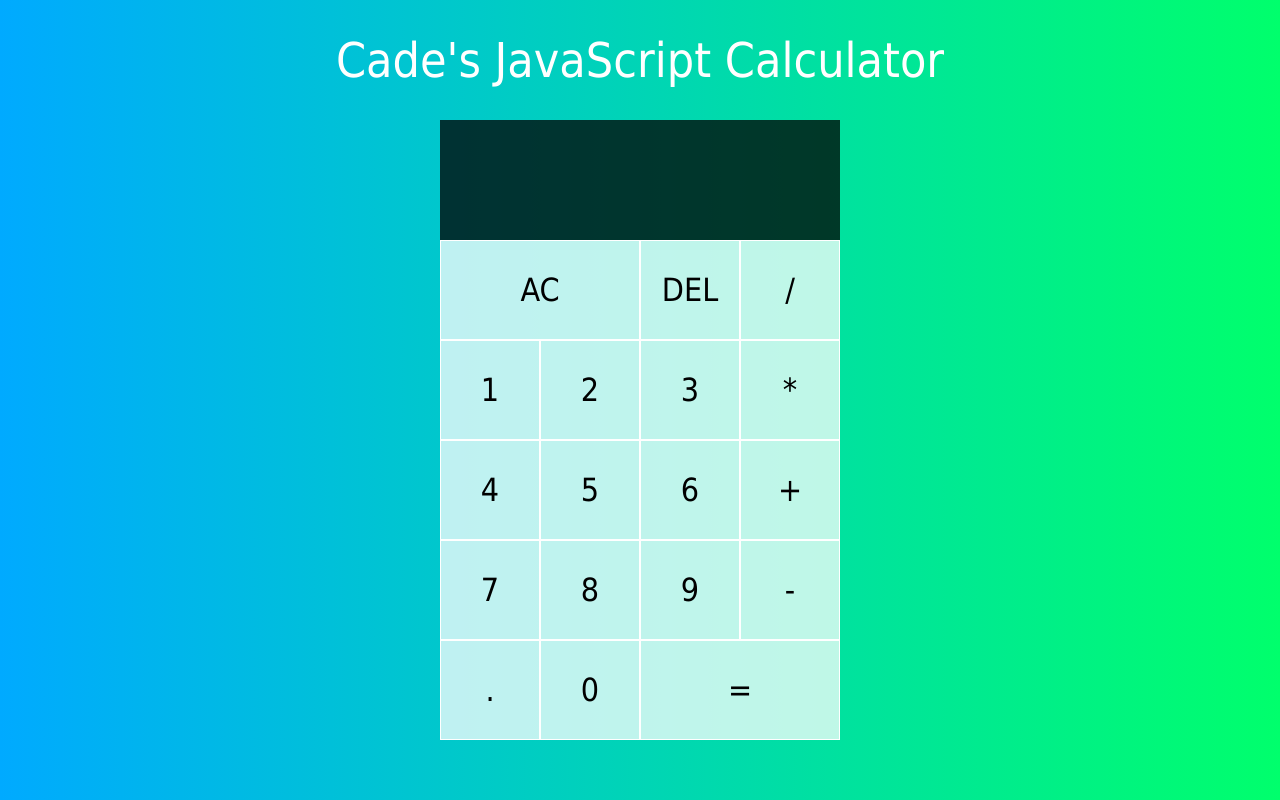
After one commit to cprosche/portfolio-website, a PHP site: page /projects/calculator-js/index.html in a window 1280 px wide. The commit adds this page. Run offline with PHP 8.4, Linux system fonts and the light colour scheme.

Commit message:
added projects and fixed links

```diff
--- a/index.php
+++ b/index.php
@@ -31,6 +31,7 @@ Date: 7/12/20
       <ul class="right hide-on-med-and-down">
         <li><a href="#top">Home</a></li>
         <li><a href="#projects">Projects</a></li>
+        <li><a href="https://github.com/cprosche/portfolio-website/tree/master">GitHub</a></li>
         <li><a href="#">Resume</a></li>
         <li><a href="#contact">Contact</a></li>
       </ul>
@@ -38,6 +39,7 @@ Date: 7/12/20
       <ul id="nav-mobile" class="sidenav">
         <li><a href="#top">Home</a></li>
         <li><a href="#projects">Projects</a></li>
+        <li><a href="https://github.com/cprosche/portfolio-website/tree/master">GitHub</a></li>
         <li><a href="#">Resume</a></li>
         <li><a href="#contact">Contact</a></li>
       </ul>
@@ -263,7 +265,7 @@ Date: 7/12/20
             <li>
               <a class="white-text" href="https://www.linkedin.com/in/cade-rosche-5263b1a0/">LinkedIn</a>
             </li>
-            <li><a class="white-text" href="#!">GitHub</a></li>
+            <li><a class="white-text" href="https://github.com/cprosche/portfolio-website/tree/master">GitHub</a></li>
           </ul>
         </div>
       </div>
--- /dev/null
+++ b/projects/calculator-js/index.html
@@ -0,0 +1,44 @@
+<!--
+Name: Cade Rosche
+Project: Build Calculator with JS
+Date: 7/15/2020
+-->
+<!DOCTYPE html>
+<html lang="en">
+  <head>
+    <meta charset="UTF-8" />
+    <meta name="viewport" content="width=device-width, initial-scale=1.0" />
+    <title>Calculator</title>
+    <link rel="stylesheet" href="style.css" />
+    <script src="script.js" defer></script>
+  </head>
+  <body>
+    <header>
+      <h1>Cade's JavaScript Calculator</h1>
+    </header>
+    <div class="calculator-grid">
+      <div class="output">
+        <div data-previous-operand class="previous-operand"></div>
+        <div data-current-operand class="current-operand"></div>
+      </div>
+      <button data-all-clear class="span-two">AC</button>
+      <button data-delete>DEL</button>
+      <button data-operation>/</button>
+      <button data-number>1</button>
+      <button data-number>2</button>
+      <button data-number>3</button>
+      <button data-operation>*</button>
+      <button data-number>4</button>
+      <button data-number>5</button>
+      <button data-number>6</button>
+      <button data-operation>+</button>
+      <button data-number>7</button>
+      <button data-number>8</button>
+      <button data-number>9</button>
+      <button data-operation>-</button>
+      <button data-number>.</button>
+      <button data-number>0</button>
+      <button data-equals class="span-two">=</button>
+    </div>
+  </body>
+</html>
--- /dev/null
+++ b/projects/calculator-js/script.js
@@ -0,0 +1,147 @@
+/*
+Name: Cade Rosche
+Project: Calculator
+Notes: would like to change this so that the answer
+moves to the top section when equals is pressed
+*/
+
+//declare class and methods
+class Calculator {
+  constructor(previousOperandTextElement, currentOperandTextElement) {
+    this.previousOperandTextElement = previousOperandTextElement;
+    this.currentOperandTextElement = currentOperandTextElement;
+    this.clear();
+  }
+
+  clear() {
+    this.currentOperand = "";
+    this.previousOperand = "";
+    this.operation = undefined;
+  }
+
+  delete() {
+    this.currentOperand = this.currentOperand.toString().slice(0, -1);
+  }
+
+  appendNumber(number) {
+    if (number === "." && this.currentOperand.includes(".")) return;
+    this.currentOperand = this.currentOperand.toString() + number.toString();
+  }
+
+  chooseOperation(operation) {
+    if (this.currentOperand === "") return;
+    if (this.previousOperand !== "") {
+      this.compute();
+    }
+    this.operation = operation;
+    this.previousOperand = this.currentOperand;
+    this.currentOperand = "";
+  }
+
+  compute() {
+    let computation;
+    const prev = parseFloat(this.previousOperand);
+    const current = parseFloat(this.currentOperand);
+    if (isNaN(prev) || isNaN(current)) return;
+    switch (this.operation) {
+      case "+":
+        computation = prev + current;
+        break;
+      case "-":
+        computation = prev - current;
+        break;
+      case "/":
+        computation = prev / current;
+        break;
+      case "*":
+        computation = prev * current;
+        break;
+      default:
+        return;
+    }
+    this.currentOperand = computation;
+    this.operation = undefined;
+    this.previousOperand = "";
+  }
+  /* //hate the result of this code
+  getDisplayNumber(number) {
+    const stringNumber = number.toString();
+    const integerDigits = parseFloat(stringNumber.split(".")[0]);
+    const decimalDigits = stringNumber.split(".")[1];
+    let integerDisplay;
+    if (isNaN(integerDigits)) {
+      integerDisplay = "";
+    } else {
+      integerDisplay = integerDigits.toLocaleString("en", {
+        maximumFractionDigits: 0,
+      });
+    }
+    if (decimalDigits != null) {
+      return `${integerDisplay}.${decimalDigits}`;
+    } else {
+      return integerDisplay;
+    }
+  }
+*/
+  updateDisplay() {
+    this.currentOperandTextElement.innerText = this.currentOperand;
+    if (this.operation != null) {
+      this.previousOperandTextElement.innerText = `${this.previousOperand} ${this.operation}`;
+      //console.log("operation is not null");
+    } else {
+      this.previousOperandTextElement.innerText = "";
+    }
+  }
+}
+
+//set constants
+const numberButtons = document.querySelectorAll("[data-number]");
+const operationButtons = document.querySelectorAll("[data-operation]");
+const equalsButton = document.querySelector("[data-equals]");
+const deleteButton = document.querySelector("[data-delete]");
+const allClearButton = document.querySelector("[data-all-clear]");
+const previousOperandTextElement = document.querySelector(
+  "[data-previous-operand]"
+);
+const currentOperandTextElement = document.querySelector(
+  "[data-current-operand]"
+);
+
+const calculator = new Calculator(
+  previousOperandTextElement,
+  currentOperandTextElement
+);
+
+//make all buttons work
+//the numberButtons and operationButtons work by looping through all atrributes for button type, assigning click event listeners, and sending the button inner text to calculator class methods on button click
+
+numberButtons.forEach((button) => {
+  button.addEventListener("click", () => {
+    calculator.appendNumber(button.innerText);
+    calculator.updateDisplay();
+    //console.log("button event listener is here!");
+  });
+});
+
+operationButtons.forEach((button) => {
+  button.addEventListener("click", () => {
+    calculator.chooseOperation(button.innerText);
+    calculator.updateDisplay();
+    //console.log("button event listener is here!");
+  });
+});
+
+equalsButton.addEventListener("click", (button) => {
+  calculator.compute();
+  calculator.updateDisplay();
+});
+
+allClearButton.addEventListener("click", (button) => {
+  calculator.clear();
+  calculator.updateDisplay();
+});
+
+deleteButton.addEventListener("click", (button) => {
+  calculator.delete();
+  calculator.updateDisplay();
+});
--- /dev/null
+++ b/projects/calculator-js/style.css
@@ -0,0 +1,70 @@
+*,
+*::before,
+*::after {
+  box-sizing: border-box;
+  font-family: "tahoma", sans-serif;
+  font-weight: normal;
+}
+
+body {
+  padding: 0;
+  margin: 0;
+  background: linear-gradient(to right, #00aaff, #00ff6c);
+  height: 100vh;
+}
+header {
+  min-height: 15vh;
+  font-size: 1.5rem;
+  font-weight: 900;
+  color: white;
+  display: flex;
+  justify-content: center;
+  align-items: center;
+  text-align: center;
+}
+
+.calculator-grid {
+  display: grid;
+  justify-content: center;
+  align-content: center;
+  min-height: 70vh;
+  grid-template-columns: repeat(4, 100px);
+  grid-template-rows: minmax(120px, auto) repeat(5, 100px);
+}
+.calculator-grid > button {
+  cursor: pointer;
+  font-size: 2rem;
+  border: 1px solid white;
+  outline: none;
+  background-color: rgba(255, 255, 255, 0.75);
+}
+
+.calculator-grid > button:hover {
+  background-color: rgba(255, 255, 255, 0.9);
+}
+
+.span-two {
+  grid-column: span 2;
+}
+
+.output {
+  grid-column: 1/-1;
+  background-color: rgba(0, 0, 0, 0.75);
+  display: flex;
+  align-items: flex-end;
+  justify-content: space-around;
+  flex-direction: column;
+  padding: 10px;
+  word-wrap: break-word;
+  word-break: break-all;
+}
+
+.output .previous-operand {
+  color: rgba(255, 255, 255, 0.75);
+  font-size: 1.5rem;
+}
+
+.output .current-operand {
+  color: white;
+  font-size: 2.5rem;
+}
```
Also changed, not shown: projects/todo-list-js/app.js (added, +148 -0 lines), projects/todo-list-js/index.html (added, +53 -0 lines), projects/todo-list-js/style.css (added, +162 -0 lines).
